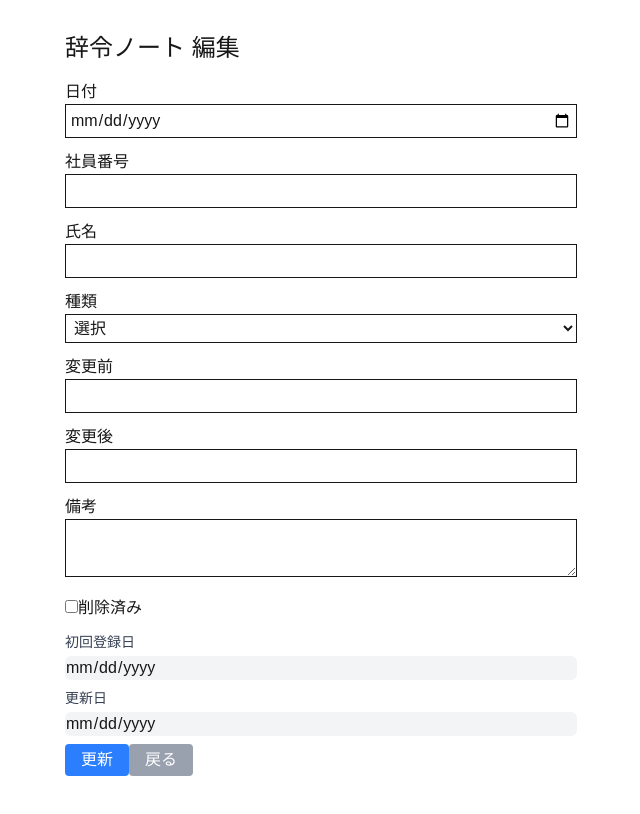
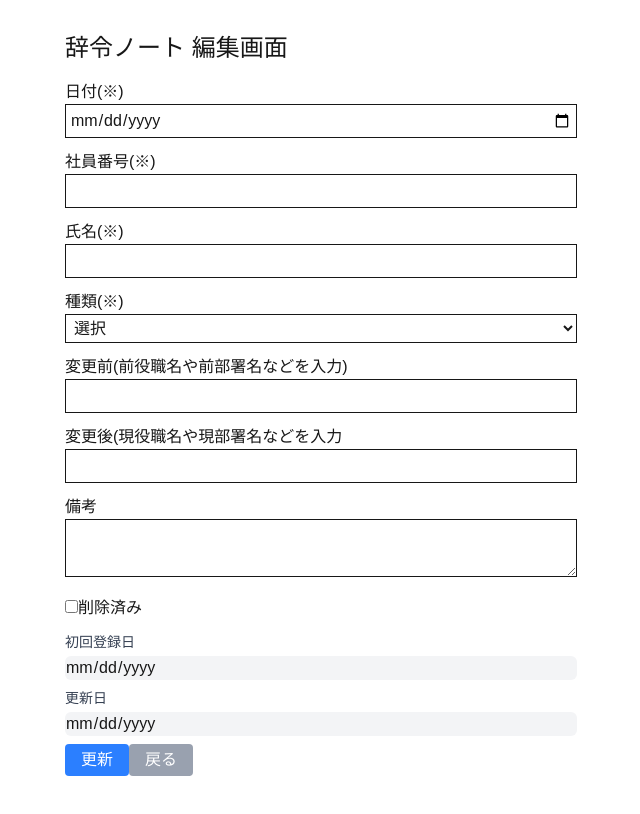
Before and after one commit to yoshiaki-tabuchi/jireinotekanri, a Next.js app: page /personal-notices/edit/1 in a window 1280 px wide. Shown: the top 814 px of the page, without its empty margins (319-959 px from the left). Built offline with nearby package versions, Linux system fonts and the light colour scheme; no server answers; the database is empty.

Commit message:
編集画面の内容修正

```diff
--- a/app/personal-notices/edit/[id]/page.tsx
+++ b/app/personal-notices/edit/[id]/page.tsx
@@ -78,22 +78,22 @@ export default function EditPage() {
 
     return (
         <div className="p-8 max-w-xl mx-auto">
-            <h2 className="text-2xl mb-4">辞令ノート 編集</h2>
+            <h2 className="text-2xl mb-4">辞令ノート 編集画面</h2>
             <form onSubmit={handleSubmit} className="space-y-3">
                 <div>
-                    <label>日付</label>
+                    <label>日付(※)</label>
                     <input type="date" name="date" value={formatDateForInput(form.date) || ""} onChange={handleChange} className="border p-1 w-full" />
                 </div>
                 <div>
-                    <label>社員番号</label>
+                    <label>社員番号(※)</label>
                     <input type="text" name="employee_id" value={form.employee_id || ""} onChange={handleChange} className="border p-1 w-full" />
                 </div>
                 <div>
-                    <label>氏名</label>
+                    <label>氏名(※)</label>
                     <input type="text" name="name" value={form.name || ""} onChange={handleChange} className="border p-1 w-full" />
                 </div>
                 <div>
-                    <label>種類</label>
+                    <label>種類(※)</label>
                     <select name="category" value={form.category || ""} onChange={handleChange} className="border p-1 w-full">
                         <option value="">選択</option>
                         <option value="1">新卒入社</option>
@@ -107,11 +107,11 @@ export default function EditPage() {
                     </select>
                 </div>
                 <div>
-                    <label>変更前</label>
+                    <label>変更前(前役職名や前部署名などを入力)</label>
                     <input type="text" name="before_change" value={form.before_change || ""} onChange={handleChange} className="border p-1 w-full" />
                 </div>
                 <div>
-                    <label>変更後</label>
+                    <label>変更後(現役職名や現部署名などを入力</label>
                     <input type="text" name="after_change" value={form.after_change || ""} onChange={handleChange} className="border p-1 w-full" />
                 </div>
                 <div>
```
